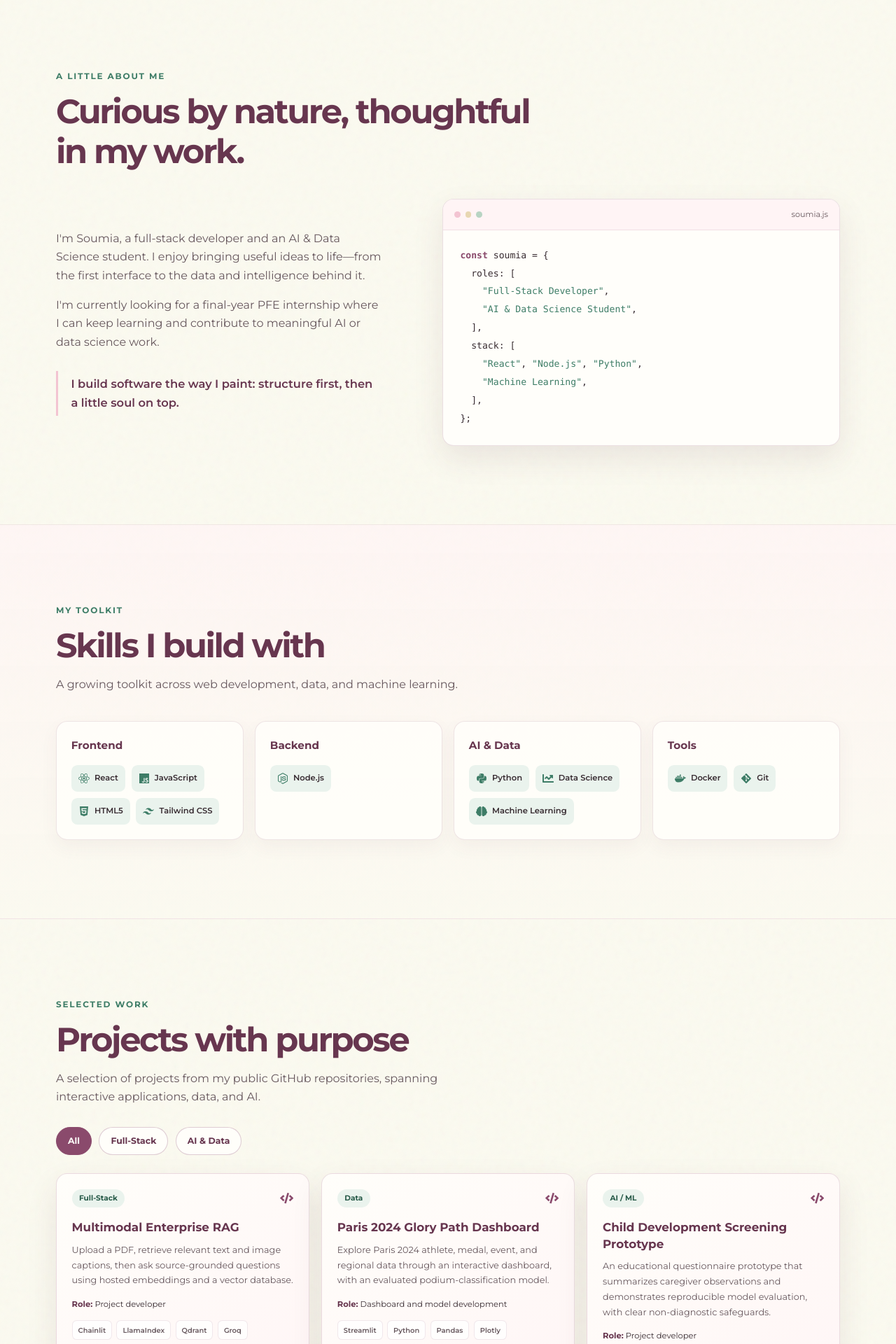
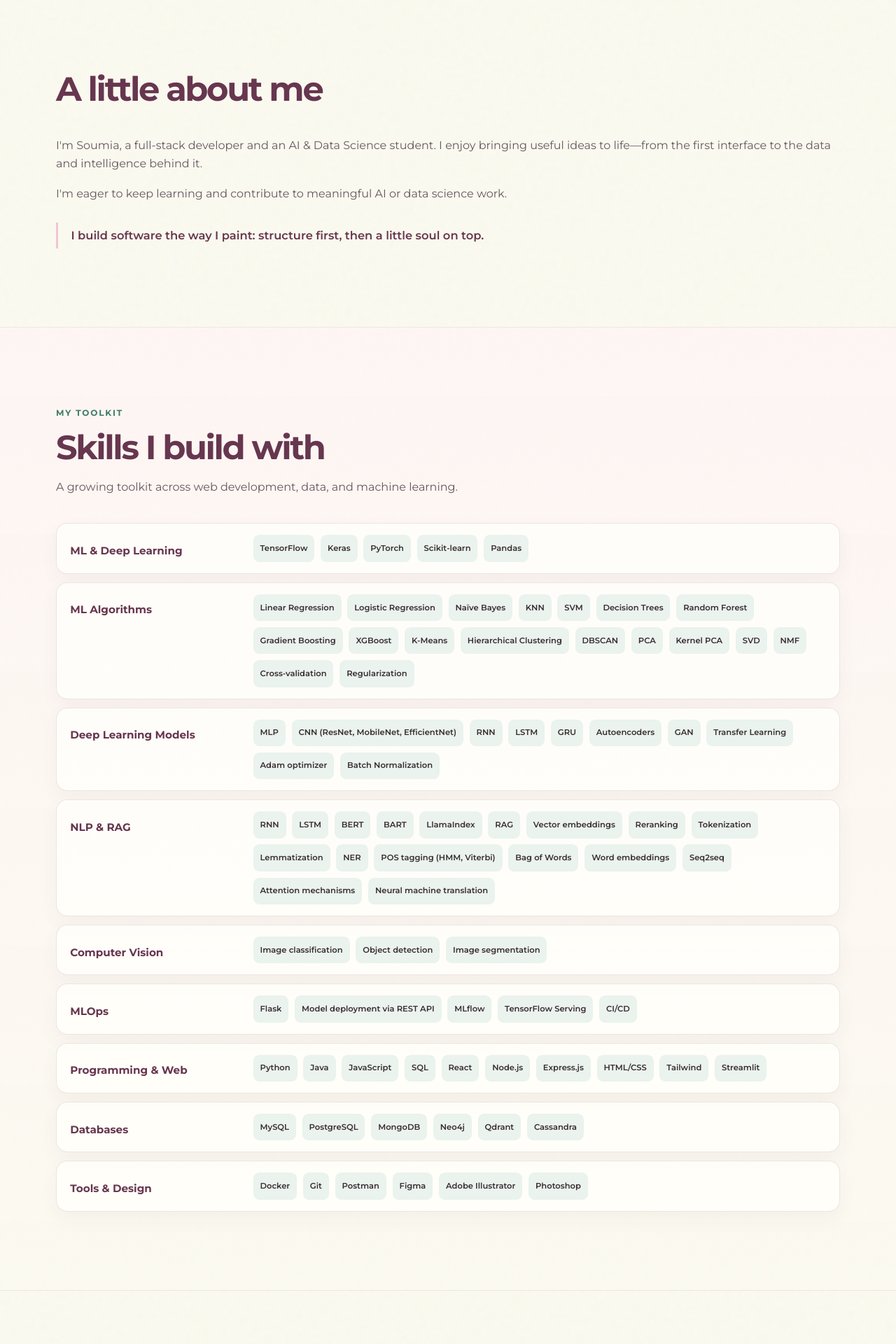
Before and after one commit to somiaamari/portfolio, a React (Vite) app: page / in a window 1280 px wide. Shown: the part 780-2700 px from the top of the page at 70% size. Built offline with nearby package versions, Linux system fonts and the light colour scheme.

Commit message:
Update portfolio skills, filters, and CV

```diff
--- a/src/App.css
+++ b/src/App.css
@@ -80,6 +80,10 @@
 .nav-links a:not(.nav-contact):hover,
 .site-footer a:hover {
   color: var(--plum);
+}
+
+.nav-cv {
+  color: var(--plum-deep);
 }
 
 .nav-contact {
@@ -331,9 +335,7 @@
 
 .about-grid {
   display: grid;
-  grid-template-columns: minmax(0, 0.9fr) minmax(300px, 1.1fr);
-  align-items: center;
-  gap: clamp(2rem, 7vw, 5.5rem);
+  grid-template-columns: minmax(0, 1fr);
 }
 
 .about-copy p {
@@ -350,68 +352,6 @@
   font-weight: 600;
 }
 
-.code-card {
-  overflow: hidden;
-  border: 1px solid rgb(138 74 108 / 17%);
-  border-radius: 1rem;
-  background: #fffefa;
-  box-shadow: var(--shadow-wash);
-}
-
-.code-card-top {
-  display: flex;
-  height: 2.7rem;
-  align-items: center;
-  gap: 0.4rem;
-  padding-inline: 1rem;
-  border-bottom: 1px solid rgb(138 74 108 / 12%);
-  background: var(--blush);
-}
-
-.code-card-top > span {
-  width: 0.55rem;
-  height: 0.55rem;
-  border-radius: 50%;
-  background: var(--sakura);
-}
-
-.code-card-top > span:nth-child(2) {
-  background: #e8d7b2;
-}
-
-.code-card-top > span:nth-child(3) {
-  background: #b8d4c3;
-}
-
-.code-card-top small {
-  margin-left: auto;
-  color: var(--muted-ink);
-  font-size: 0.7rem;
-}
-
-.code-card pre {
-  overflow-x: auto;
-  margin: 0;
-  padding: 1.5rem;
-  color: var(--ink);
-  font-size: clamp(0.68rem, 1.4vw, 0.82rem);
-  line-height: 1.9;
-  tab-size: 2;
-}
-
-.code-card code {
-  font-family: 'Cascadia Code', Consolas, monospace;
-}
-
-.code-keyword {
-  color: var(--plum);
-  font-weight: 700;
-}
-
-.code-string {
-  color: var(--jade);
-}
-
 .skills-section {
   border-block: 1px solid rgb(138 74 108 / 10%);
   background: linear-gradient(180deg, rgb(255 244 245 / 72%), rgb(251 250 240 / 75%));
@@ -419,12 +359,16 @@
 
 .skill-groups {
   display: grid;
-  grid-template-columns: repeat(4, minmax(0, 1fr));
-  gap: 1rem;
+  grid-template-columns: minmax(0, 1fr);
+  gap: 0.75rem;
 }
 
 .skill-group {
-  padding: 1.3rem;
+  display: grid;
+  grid-template-columns: minmax(10rem, 0.3fr) minmax(0, 1fr);
+  align-items: start;
+  gap: 1rem;
+  padding: 1rem 1.2rem;
   border: 1px solid rgb(138 74 108 / 14%);
   border-radius: 1rem;
   background: rgb(255 254 250 / 88%);
@@ -432,7 +376,7 @@
 }
 
 .skill-group h3 {
-  margin: 0 0 1rem;
+  margin: 0.6rem 0 0;
   color: var(--plum-deep);
   font-size: 0.95rem;
 }
@@ -451,20 +395,12 @@
   display: inline-flex;
   min-height: 2.4rem;
   align-items: center;
-  gap: 0.45rem;
   padding: 0.45rem 0.62rem;
   border-radius: 0.55rem;
   background: var(--jade-tint);
   color: var(--ink);
   font-size: 0.72rem;
   font-weight: 600;
-}
-
-.skill-item svg {
-  width: 1rem;
-  height: 1rem;
-  flex: 0 0 auto;
-  color: var(--jade);
 }
 
 .project-filters {
@@ -540,6 +476,18 @@
   font-weight: 700;
 }
 
+.project-status {
+  display: inline-flex;
+  align-items: center;
+  min-height: 1.65rem;
+  padding: 0.25rem 0.65rem;
+  border-radius: 999px;
+  background: #f5e9cb;
+  color: #654c18;
+  font-size: 0.66rem;
+  font-weight: 700;
+}
+
 .project-icon {
   width: 1.2rem;
   height: 1.2rem;
@@ -606,12 +554,6 @@
   text-underline-offset: 3px;
 }
 
-.github-cta {
-  display: flex;
-  justify-content: center;
-  margin-top: 2.2rem;
-}
-
 .contact-section {
   position: relative;
   overflow: hidden;
@@ -670,12 +612,6 @@
   border-color: var(--sakura);
   background: rgb(243 196 210 / 12%);
   color: var(--white);
-}
-
-.cv-note {
-  margin: 1.5rem 0 0;
-  color: #f5dbe3;
-  font-size: 0.75rem;
 }
 
 .site-footer {
@@ -749,10 +685,6 @@
 }
 
 @media (max-width: 900px) {
-  .skill-groups {
-    grid-template-columns: repeat(2, minmax(0, 1fr));
-  }
-
   .project-grid {
     grid-template-columns: repeat(2, minmax(0, 1fr));
   }
@@ -782,17 +714,13 @@
   }
 
   .nav-links {
-    gap: 0.85rem;
-    font-size: 0.7rem;
-  }
-
-  .nav-links a:nth-child(2) {
-    display: none;
+    gap: 0.65rem;
+    font-size: 0.68rem;
   }
 
   .nav-contact {
     min-height: 2.3rem;
-    padding-inline: 0.8rem;
+    padding-inline: 0.65rem;
   }
 
   .hero {
@@ -844,14 +772,14 @@
     gap: 1.75rem;
   }
 
-  .code-card pre {
-    padding: 1.1rem;
-    font-size: 0.68rem;
-  }
-
   .skill-groups,
   .project-grid {
     grid-template-columns: minmax(0, 1fr);
+  }
+
+  .skill-group {
+    grid-template-columns: minmax(0, 1fr);
+    gap: 0.7rem;
   }
 
   .skill-group {
--- a/src/components/Home.jsx
+++ b/src/components/Home.jsx
@@ -1,56 +1,116 @@
-import { createElement, useEffect, useState } from 'react'
-import {
-  FaBrain,
-  FaChartLine,
-  FaCode,
-  FaDocker,
-  FaEnvelope,
-  FaGitAlt,
-  FaHtml5,
-  FaJs,
-  FaLinkedin,
-  FaNodeJs,
-  FaPython,
-  FaReact,
-} from 'react-icons/fa'
-import { SiTailwindcss } from 'react-icons/si'
+import { useEffect, useState } from 'react'
+import { FaEnvelope, FaLinkedin, FaCode } from 'react-icons/fa'
 import projects from '../data/projects.js'
 
 const skillGroups = [
   {
-    title: 'Frontend',
+    title: 'ML & Deep Learning',
+    skills: ['TensorFlow', 'Keras', 'PyTorch', 'Scikit-learn', 'Pandas'],
+  },
+  {
+    title: 'ML Algorithms',
     skills: [
-      { name: 'React', Icon: FaReact },
-      { name: 'JavaScript', Icon: FaJs },
-      { name: 'HTML5', Icon: FaHtml5 },
-      { name: 'Tailwind CSS', Icon: SiTailwindcss },
+      'Linear Regression',
+      'Logistic Regression',
+      'Naïve Bayes',
+      'KNN',
+      'SVM',
+      'Decision Trees',
+      'Random Forest',
+      'Gradient Boosting',
+      'XGBoost',
+      'K-Means',
+      'Hierarchical Clustering',
+      'DBSCAN',
+      'PCA',
+      'Kernel PCA',
+      'SVD',
+      'NMF',
+      'Cross-validation',
+      'Regularization',
     ],
   },
   {
-    title: 'Backend',
-    skills: [{ name: 'Node.js', Icon: FaNodeJs }],
-  },
-  {
-    title: 'AI & Data',
+    title: 'Deep Learning Models',
     skills: [
-      { name: 'Python', Icon: FaPython },
-      { name: 'Data Science', Icon: FaChartLine },
-      { name: 'Machine Learning', Icon: FaBrain },
+      'MLP',
+      'CNN (ResNet, MobileNet, EfficientNet)',
+      'RNN',
+      'LSTM',
+      'GRU',
+      'Autoencoders',
+      'GAN',
+      'Transfer Learning',
+      'Adam optimizer',
+      'Batch Normalization',
     ],
   },
   {
-    title: 'Tools',
+    title: 'NLP & RAG',
     skills: [
-      { name: 'Docker', Icon: FaDocker },
-      { name: 'Git', Icon: FaGitAlt },
+      'RNN',
+      'LSTM',
+      'BERT',
+      'BART',
+      'LlamaIndex',
+      'RAG',
+      'Vector embeddings',
+      'Reranking',
+      'Tokenization',
+      'Lemmatization',
+      'NER',
+      'POS tagging (HMM, Viterbi)',
+      'Bag of Words',
+      'Word embeddings',
+      'Seq2seq',
+      'Attention mechanisms',
+      'Neural machine translation',
     ],
+  },
+  {
+    title: 'Computer Vision',
+    skills: ['Image classification', 'Object detection', 'Image segmentation'],
+  },
+  {
+    title: 'MLOps',
+    skills: [
+      'Flask',
+      'Model deployment via REST API',
+      'MLflow',
+      'TensorFlow Serving',
+      'CI/CD',
+    ],
+  },
+  {
+    title: 'Programming & Web',
+    skills: [
+      'Python',
+      'Java',
+      'JavaScript',
+      'SQL',
+      'React',
+      'Node.js',
+      'Express.js',
+      'HTML/CSS',
+      'Tailwind',
+      'Streamlit',
+    ],
+  },
+  {
+    title: 'Databases',
+    skills: ['MySQL', 'PostgreSQL', 'MongoDB', 'Neo4j', 'Qdrant', 'Cassandra'],
+  },
+  {
+    title: 'Tools & Design',
+    skills: ['Docker', 'Git', 'Postman', 'Figma', 'Adobe Illustrator', 'Photoshop'],
   },
 ]
 
-const filters = [
+const projectFilters = [
   { label: 'All', value: 'all' },
   { label: 'Full-Stack', value: 'full-stack' },
   { label: 'AI & Data', value: 'ai-data' },
+  { label: 'UI / UX Design', value: 'design' },
 ]
 
 const petals = ['petal-one', 'petal-two', 'petal-three', 'petal-four', 'petal-five']
@@ -103,6 +163,9 @@ function Home() {
             <a href="#about">About</a>
             <a href="#skills">Skills</a>
             <a href="#projects">Projects</a>
+            <a className="nav-cv" href="/Soumia-Amari-CV.pdf" download>
+              CV
+            </a>
             <a className="nav-contact" href="#contact">
               Contact
             </a>
@@ -119,7 +182,6 @@ function Home() {
           </div>
           <div className="hero-art" aria-hidden="true" />
           <div className="hero-content page-shell">
-            <p className="eyebrow">Where logic meets art</p>
             <h1 id="hero-title">
               Hello, I&apos;m <span>Soumia Amari</span>
             </h1>
@@ -132,7 +194,7 @@ function Home() {
             </p>
             <p className="availability">
               <span className="availability-dot" aria-hidden="true" />
-              Open to PFE internship in AI / Data Science
+              Open to opportunities in AI / Data Science
             </p>
             <div className="hero-actions">
               <a className="button button-primary" href="#contact">
@@ -150,8 +212,7 @@ function Home() {
 
         <section className="section page-shell about-section" id="about">
           <div className="section-heading reveal">
-            <p className="eyebrow">A little about me</p>
-            <h2>Curious by nature, thoughtful in my work.</h2>
+            <h2>A little about me</h2>
           </div>
           <div className="about-grid">
             <div className="about-copy reveal">
@@ -161,49 +222,13 @@ function Home() {
                 interface to the data and intelligence behind it.
               </p>
               <p>
-                I&apos;m currently looking for a final-year PFE internship where I can
-                keep learning and contribute to meaningful AI or data science work.
+                I&apos;m eager to keep learning and contribute to meaningful AI or
+                data science work.
               </p>
               <blockquote>
                 I build software the way I paint: structure first, then a little
                 soul on top.
               </blockquote>
-            </div>
-            <div className="code-card reveal" aria-label="A code-style introduction">
-              <div className="code-card-top" aria-hidden="true">
-                <span />
-                <span />
-                <span />
-                <small>soumia.js</small>
-              </div>
-              <pre>
-                <code>
-                  <span className="code-keyword">const</span> soumia = {'{'}
-                  {'\n'}  roles: [
-                  {'\n'}    <span className="code-string">
-                      &quot;Full-Stack Developer&quot;
-                    </span>
-                  ,
-                  {'\n'}    <span className="code-string">
-                      &quot;AI &amp; Data Science Student&quot;
-                    </span>
-                  ,
-                  {'\n'}  ],
-                  {'\n'}  stack: [
-                  {'\n'}    <span className="code-string">
-                      &quot;React&quot;
-                    </span>
-                  , <span className="code-string">&quot;Node.js&quot;</span>,{' '}
-                  <span className="code-string">&quot;Python&quot;</span>,
-                  {'\n'}    <span className="code-string">
-                      &quot;Machine Learning&quot;
-                    </span>
-                  ,
-                  {'\n'}  ],
-                  {'\n'}
-                  {'}'};
-                </code>
-              </pre>
             </div>
           </div>
         </section>
@@ -223,13 +248,9 @@ function Home() {
                 <article className="skill-group reveal" key={group.title}>
                   <h3>{group.title}</h3>
                   <ul>
-                    {group.skills.map(({ name, Icon }) => (
-                      <li className="skill-item" key={name}>
-                        {createElement(Icon, {
-                          'aria-hidden': true,
-                          focusable: false,
-                        })}
-                        <span>{name}</span>
+                    {group.skills.map((skill) => (
+                      <li className="skill-item" key={skill}>
+                        <span>{skill}</span>
                       </li>
                     ))}
                   </ul>
@@ -241,15 +262,14 @@ function Home() {
 
         <section className="section page-shell projects-section" id="projects">
           <div className="section-heading reveal">
-            <p className="eyebrow">Selected work</p>
-            <h2>Projects with purpose</h2>
+            <p className="eyebrow">All my work</p>
+            <h2>Projects</h2>
             <p className="section-intro">
-              A selection of projects from my public GitHub repositories, spanning
-              interactive applications, data, and AI.
+              Academic and personal projects, including work currently in progress.
             </p>
           </div>
           <div className="project-filters reveal" aria-label="Filter projects">
-            {filters.map(({ label, value }) => (
+            {projectFilters.map(({ label, value }) => (
               <button
                 aria-pressed={activeFilter === value}
                 className={activeFilter === value ? 'filter-button is-active' : 'filter-button'}
@@ -270,6 +290,9 @@ function Home() {
               >
                 <div className="project-card-top">
                   <span className="project-category">{project.category}</span>
+                  {project.status && (
+                    <span className="project-status">{project.status}</span>
+                  )}
                   <FaCode aria-hidden="true" className="project-icon" />
                 </div>
                 <h3>{project.title}</h3>
@@ -283,6 +306,7 @@ function Home() {
                   ))}
                 </ul>
                 <div className="project-links">
+                  {project.repository && (
                     <a
                       href={project.repository}
                       rel="noreferrer"
@@ -290,6 +314,7 @@ function Home() {
                     >
                       Code <span aria-hidden="true">↗</span>
                     </a>
+                  )}
                   {project.demo && (
                     <a href={project.demo} rel="noreferrer" target="_blank">
                       Live demo <span aria-hidden="true">↗</span>
@@ -299,16 +324,6 @@ function Home() {
               </article>
             ))}
           </div>
-          <div className="github-cta reveal">
-            <a
-              className="button button-primary"
-              href="https://github.com/somiaamari"
-              rel="noreferrer"
-              target="_blank"
-            >
-              More on GitHub <span aria-hidden="true">↗</span>
-            </a>
-          </div>
         </section>
 
         <section className="section contact-section" id="contact">
@@ -316,8 +331,8 @@ function Home() {
             <p className="eyebrow">Let&apos;s talk</p>
             <h2>Building something thoughtful?</h2>
             <p>
-              I&apos;m open to a PFE internship in AI or data science, and always
-              happy to connect about good ideas.
+              I&apos;m always happy to connect about good ideas and thoughtful
+              projects.
             </p>
             <div className="contact-links">
               <a className="button button-primary" href="mailto:amarisoumia11405@gmail.com">
@@ -342,11 +357,14 @@ function Home() {
                 <FaCode aria-hidden="true" />
                 GitHub
               </a>
+              <a
+                className="button button-outline"
+                href="/Soumia-Amari-CV.pdf"
+                download
+              >
+                Download CV
+              </a>
             </div>
-            <p className="cv-note">
-              <strong>CV:</strong> TODO — add a downloadable CV when a file is
-              available.
-            </p>
           </div>
         </section>
       </main>
--- a/src/data/projects.js
+++ b/src/data/projects.js
@@ -1,14 +1,88 @@
 const projects = [
+  {
+    slug: 'meetly',
+    title: 'Meetly',
+    description:
+      'An intelligent meeting platform for Algerian Darja, using fine-tuned Whisper large-v3 for speech recognition, speaker diarization, and automatic summarization, with Arabic/French code-switching support.',
+    category: 'AI / Full-Stack',
+    filter: 'full-stack',
+    role: 'Team project',
+    stack: ['FastAPI', 'React', 'Whisper large-v3', 'LoRA / PEFT', 'pyannote.audio', 'LLM'],
+  },
   {
     slug: 'multimodal-enterprise-rag',
     title: 'Multimodal Enterprise RAG',
     description:
-      'Upload a PDF, retrieve relevant text and image captions, then ask source-grounded questions using hosted embeddings and a vector database.',
+      'A RAG agent that answers questions about PDF documents with source citations, using vector search, cross-encoder reranking, and Self-RAG to evaluate relevance and reduce hallucinations.',
+    category: 'AI / Full-Stack',
+    filter: 'full-stack',
+    role: 'Project developer',
+    stack: ['LlamaParse', 'Qdrant', 'Groq', 'LlamaIndex', 'Chainlit', 'Docker'],
+    repository: 'https://github.com/somiaamari/Multimodal-Enterprise-RAG',
+  },
+  {
+    slug: 'emotion-recognition',
+    title: 'Emotion Recognition',
+    description:
+      'A facial emotion recognition model trained to classify seven emotions from the FER dataset, with a Streamlit web application.',
+    category: 'AI / ML',
+    filter: 'ai-data',
+    role: 'Deep learning model design and development (team project)',
+    stack: ['Python', 'CNN', 'Keras', 'TensorFlow', 'Batch Normalization', 'Dropout', 'Adam', 'Streamlit'],
+    repository: 'https://github.com/somiaamari/Emotion-Recognition',
+  },
+  {
+    slug: 'text-summarization',
+    title: 'Text Summarization',
+    description:
+      'An NLP web app for abstractive text summarization with a fine-tuned BART model, PDF or text input, summary history, statistics, and PDF report export.',
+    category: 'NLP',
+    filter: 'ai-data',
+    role: 'Team project',
+    stack: ['Python', 'NLP', 'BART', 'Streamlit'],
+    repository: 'https://github.com/soummarin/NLP_project',
+  },
+  {
+    slug: 'autism-detection',
+    title: 'Autism Detection',
+    description:
+      'A machine learning project exploring behavioral data to identify autistic traits in children through exploratory data analysis and classification.',
+    category: 'AI / ML',
+    filter: 'ai-data',
+    role: 'Project developer',
+    stack: ['Python', 'Scikit-learn', 'Pandas', 'NumPy'],
+    repository: 'https://github.com/somiaamari/Autism_prediction_ai_tool',
+    demo: 'https://autismpredictionaitool-y6pd5wsvwclki75yeyvqhf.streamlit.app/',
+  },
+  {
+    slug: 'eduworld',
+    title: 'EduWorld',
+    description:
+      'A full-stack online course platform with secure authentication and role-based access control.',
     category: 'Full-Stack',
     filter: 'full-stack',
     role: 'Project developer',
-    stack: ['Chainlit', 'LlamaIndex', 'Qdrant', 'Groq', 'Hugging Face'],
-    repository: 'https://github.com/somiaamari/Multimodal-Enterprise-RAG',
+    stack: ['Node.js', 'Express.js', 'MongoDB', 'React', 'Tailwind', 'HTML', 'CSS'],
+  },
+  {
+    slug: 'supp-hours',
+    title: 'Supp Hours',
+    description:
+      'A web application for managing overtime, with secure authentication and role-based access control.',
+    category: 'Full-Stack',
+    filter: 'full-stack',
+    role: 'Project developer',
+    stack: ['Node.js', 'Express.js', 'MySQL'],
+    repository: 'https://github.com/ONECSPROJECT',
+  },
+  {
+    slug: 'myvet',
+    title: 'MyVet',
+    description: 'An e-commerce project with high-fidelity user-interface mockups.',
+    category: 'UI / UX Design',
+    filter: 'design',
+    role: 'UI/UX Designer',
+    stack: ['Figma'],
   },
   {
     slug: 'paris-2024-glory-path',
@@ -16,33 +90,10 @@ const projects = [
     description:
       'Explore Paris 2024 athlete, medal, event, and regional data through an interactive dashboard, with an evaluated podium-classification model.',
     category: 'Data',
-    filter: 'full-stack',
+    filter: 'ai-data',
     role: 'Dashboard and model development',
     stack: ['Streamlit', 'Python', 'Pandas', 'Plotly', 'scikit-learn'],
     repository: 'https://github.com/somiaamari/Olympics-performance-dashboard-',
-  },
-  {
-    slug: 'child-development-screening',
-    title: 'Child Development Screening Prototype',
-    description:
-      'An educational questionnaire prototype that summarizes caregiver observations and demonstrates reproducible model evaluation, with clear non-diagnostic safeguards.',
-    category: 'AI / ML',
-    filter: 'ai-data',
-    role: 'Project developer',
-    stack: ['Streamlit', 'Python', 'scikit-learn', 'Gaussian Naive Bayes'],
-    repository: 'https://github.com/somiaamari/Autism_prediction_ai_tool',
-    demo: 'https://autismpredictionaitool-y6pd5wsvwclki75yeyvqhf.streamlit.app/',
-  },
-  {
-    slug: 'emotion-recognition',
-    title: 'Facial Emotion Recognition',
-    description:
-      'A Streamlit application applies a trained convolutional neural network to an uploaded face image and returns predictions across seven emotion labels.',
-    category: 'AI / ML',
-    filter: 'ai-data',
-    role: 'Deep learning and model development',
-    stack: ['Python', 'TensorFlow', 'Keras', 'Streamlit'],
-    repository: 'https://github.com/somiaamari/Emotion-Recognition',
   },
   {
     slug: 'smart-home-mlops',
@@ -59,9 +110,10 @@ const projects = [
     slug: 'real-time-retail-video-analytics',
     title: 'Real-Time Retail Video Analytics',
     description:
-      'A Python video pipeline supports file and camera input, baseline YOLO object detection, annotated output, and latency benchmarking; tracking and analytics are on the roadmap.',
+      'An in-progress Python video pipeline with file and camera input, baseline YOLO object detection, annotated output, and latency benchmarking. Tracking and analytics remain on the roadmap.',
     category: 'AI / ML',
     filter: 'ai-data',
+    status: 'In progress',
     role: 'Project developer',
     stack: ['Python', 'OpenCV', 'YOLO', 'Pytest'],
     repository: 'https://github.com/somiaamari/realtime-retail-analytics',
```
Also changed, not shown: 1 other file (tests, documents, lock files or other folders). Lines whose indentation alone changed are shown as unchanged.
